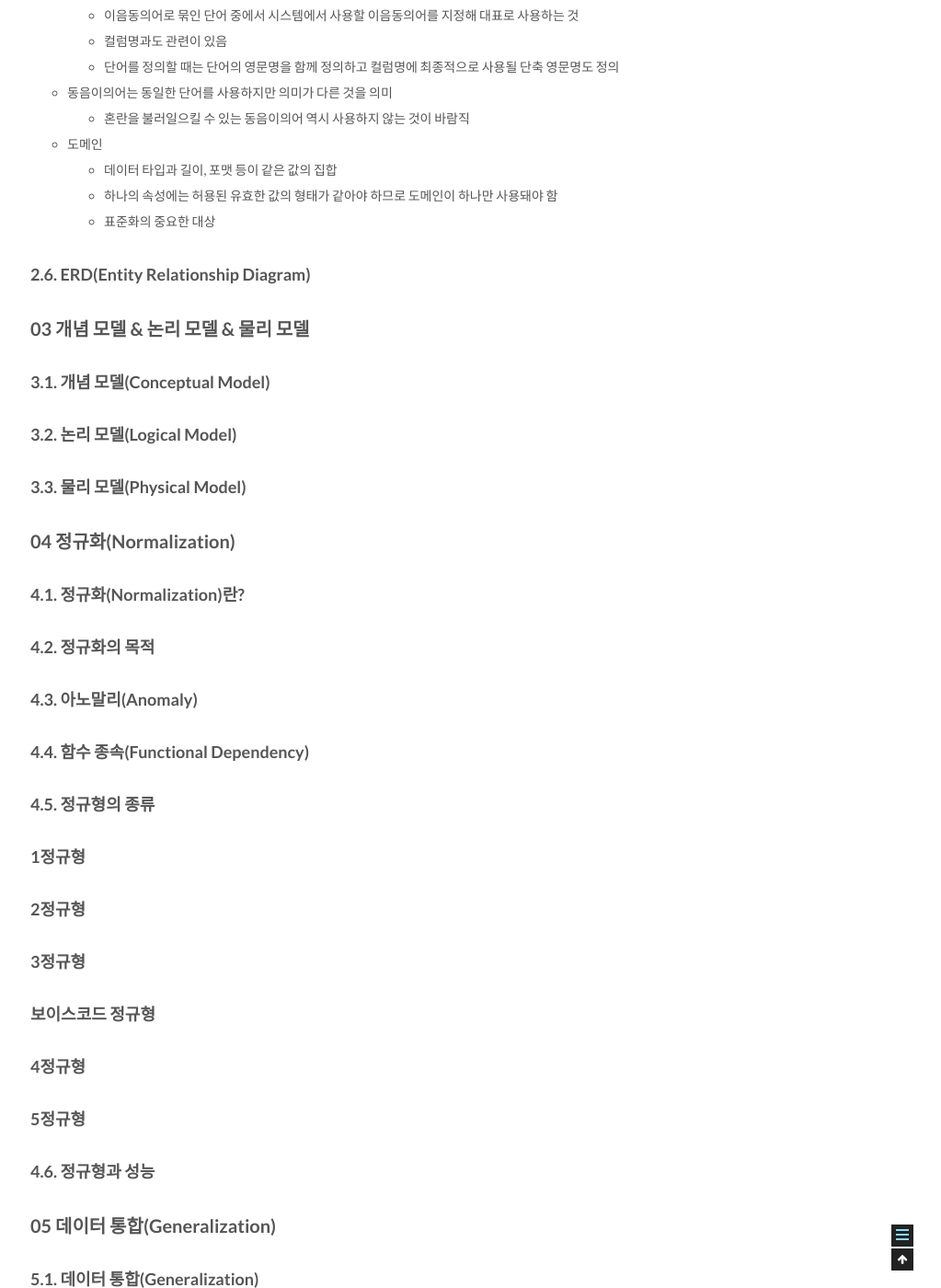
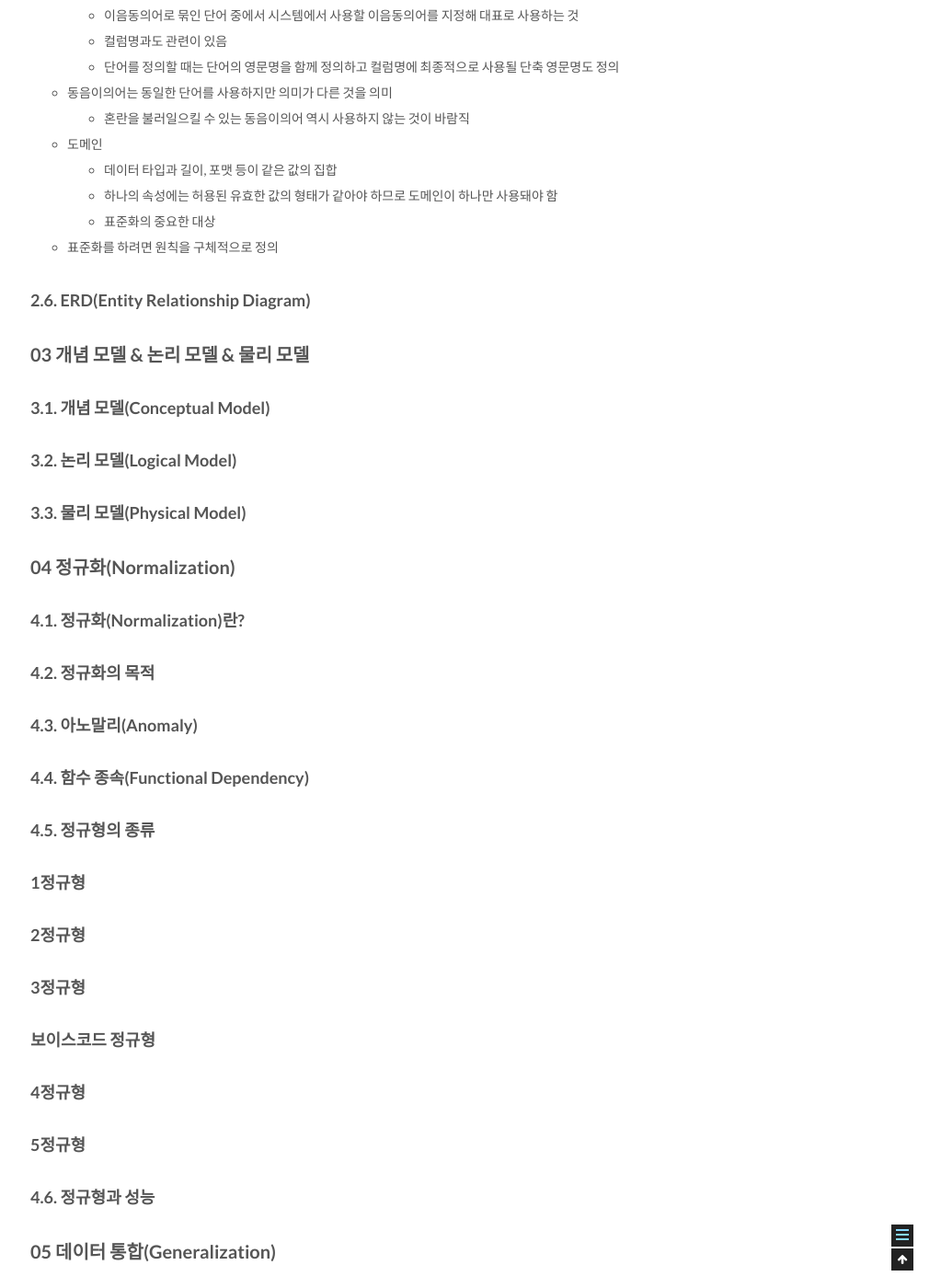
Before and after one commit to csj4032/csj4032.github.io, a Jekyll site: the page built from _posts/2018-05-02-관계형데이터모델링프리미엄가이드.md, in a window 1280 px wide and 1400 px high, scrolled down 5018 px. Shown: the whole window at 92% size, without its empty margins (257-1280 px from the left). Built offline with Jekyll 4.4.1, drawn with Linux system fonts in a browser that asks for light colours; comment, search, counter and statistics services are not loaded.

Commit message:
관계형 데이터베이스 포스팅 수정

```diff
--- a/_posts/2018-05-02-관계형데이터모델링프리미엄가이드.md
+++ b/_posts/2018-05-02-관계형데이터모델링프리미엄가이드.md
@@ -147,6 +147,7 @@ comments: true
   * 데이터 타입과 길이, 포맷 등이 같은 값의 집합
   * 하나의 속성에는 허용된 유효한 값의 형태가 같아야 하므로 도메인이 하나만 사용돼야 함
   * 표준화의 중요한 대상
+* 표준화를 하려면 원칙을 구체적으로 정의
 
 ### 2.6. ERD(Entity Relationship Diagram)
 
```
